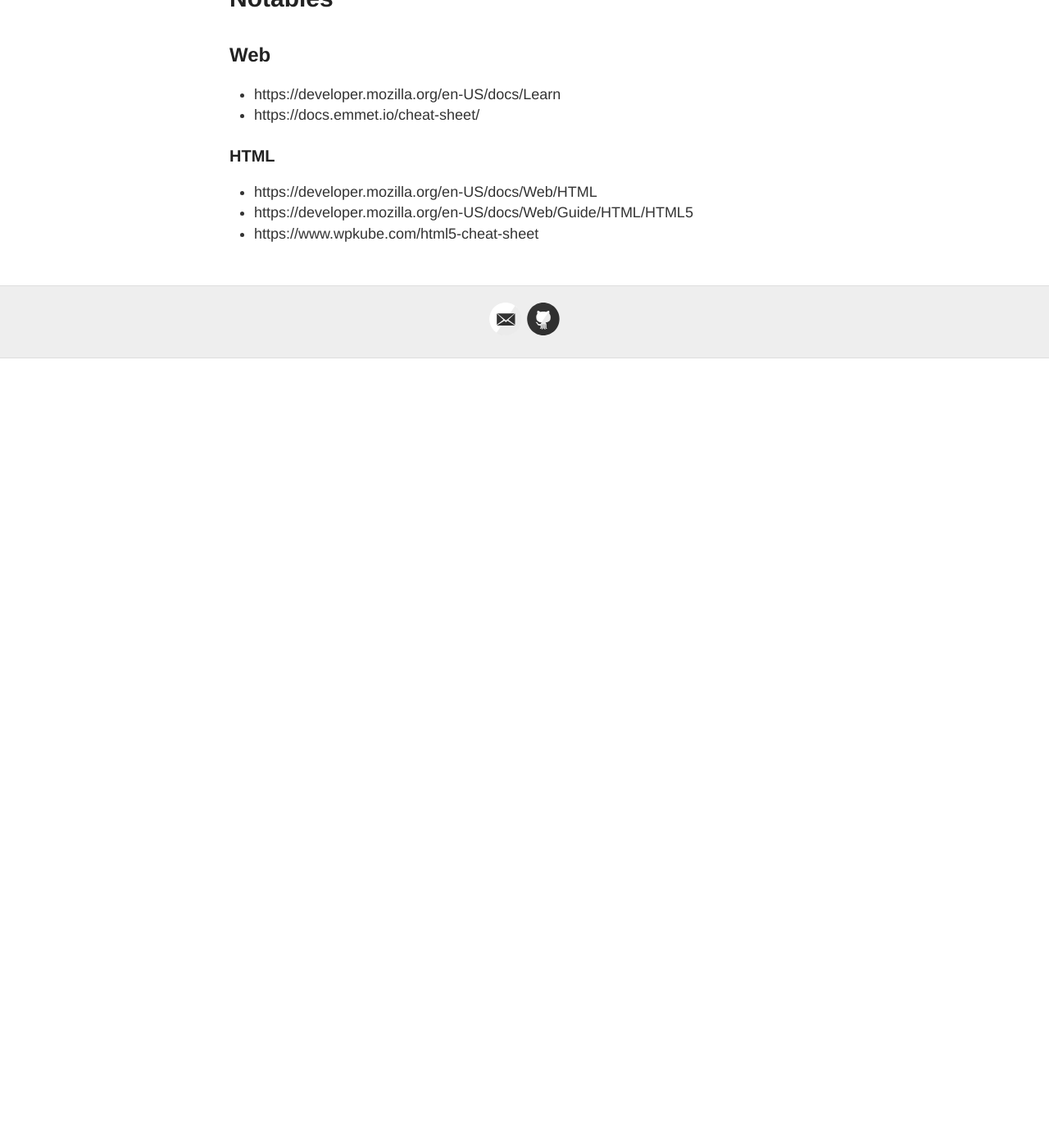
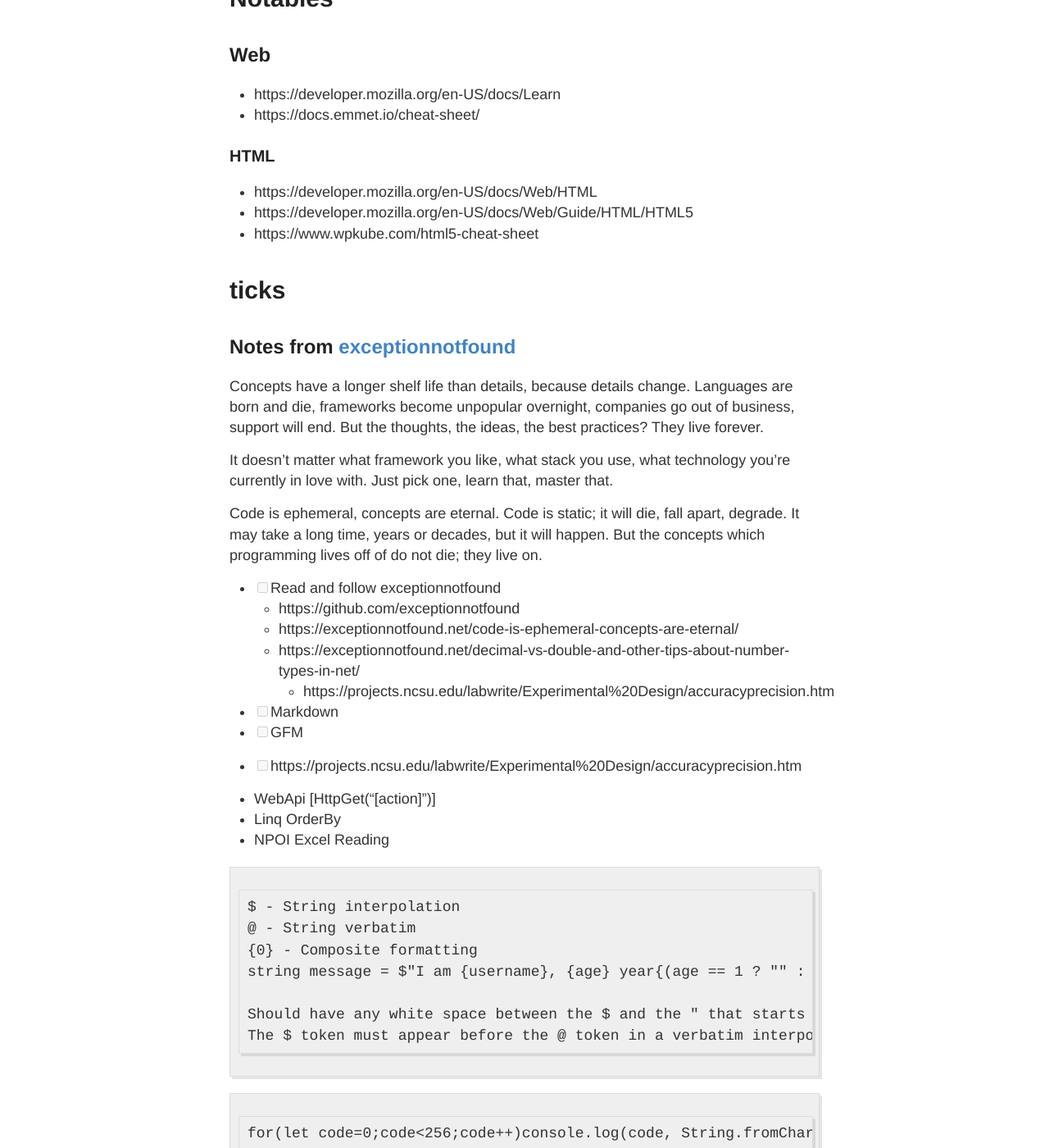
Before and after one commit to prasanjeevi/prasanjeevi.github.io, a Jekyll site: the page built from notables.md, in a window 1280 px wide and 1400 px high, scrolled down 270 px. Shown: the whole window at 82% size. Built offline with Jekyll 4.4.1, drawn with Linux system fonts in a browser that asks for light colours; our own code applies the rules of GitHub Pages for plain Markdown files; before the commit the page ends 900 px from its top, so only the background shows below that; some of the changed text lies outside the part shown.

Commit message:
Update notables.md

````diff
--- a/notables.md
+++ b/notables.md
@@ -8,3 +8,72 @@
 - https://developer.mozilla.org/en-US/docs/Web/HTML
 - https://developer.mozilla.org/en-US/docs/Web/Guide/HTML/HTML5
 - https://www.wpkube.com/html5-cheat-sheet
+
+# ticks
+
+## Notes from [exceptionnotfound](https://exceptionnotfound.net)
+>  Concepts have a longer shelf life than details, because details change. Languages are born and die, frameworks become unpopular overnight, companies go out of business, support will end. But the thoughts, the ideas, the best practices? They live forever.
+
+> It doesn't matter what framework you like, what stack you use, what technology you're currently in love with. Just pick one, learn that, master that.
+
+> Code is ephemeral, concepts are eternal. Code is static; it will die, fall apart, degrade. It may take a long time, years or decades, but it will happen. But the concepts which programming lives off of do not die; they live on.
+
+- [ ] Read and follow exceptionnotfound
+  - https://github.com/exceptionnotfound
+  - https://exceptionnotfound.net/code-is-ephemeral-concepts-are-eternal/
+  - https://exceptionnotfound.net/decimal-vs-double-and-other-tips-about-number-types-in-net/
+    - https://projects.ncsu.edu/labwrite/Experimental%20Design/accuracyprecision.htm
+- [ ] Markdown
+- [ ] GFM
+- [ ] https://projects.ncsu.edu/labwrite/Experimental%20Design/accuracyprecision.htm
+
+- WebApi [HttpGet("[action]")]
+- Linq OrderBy
+- NPOI Excel Reading
+
+```
+$ - String interpolation
+@ - String verbatim
+{0} - Composite formatting
+string message = $"I am {username}, {age} year{(age == 1 ? "" : "s")} old";
+
+Should have any white space between the $ and the " that starts the string. Doing so causes a compile-time error.
+The $ token must appear before the @ token in a verbatim interpolated string.
+```
+
+```
+for(let code=0;code<256;code++)console.log(code, String.fromCharCode(code))
+```
+
+```
+using Newtonsoft.Json.Converters;
+[JsonConverter(typeof(DateFormatConverter), "yyyy-MM-dd")]
+public DateTime MaturityDate { get; set; }
+
+public class DateFormatConverter : IsoDateTimeConverter
+{
+    public DateFormatConverter(string format)
+    {
+        base.DateTimeFormat = format;
+    }
+}
+```
+
+```
+table{
+  table-layout: fixed;
+  width: 100%;
+  border-collapse: collapse;
+}
+td {
+  overflow: hidden;
+  white-space: nowrap;
+  text-overflow: ellipsis;
+  border: 1px dashed grey;
+}
+td:hover {
+  text-overflow: clip;
+  white-space: normal;
+  word-break: break-all;
+}
+```
````
